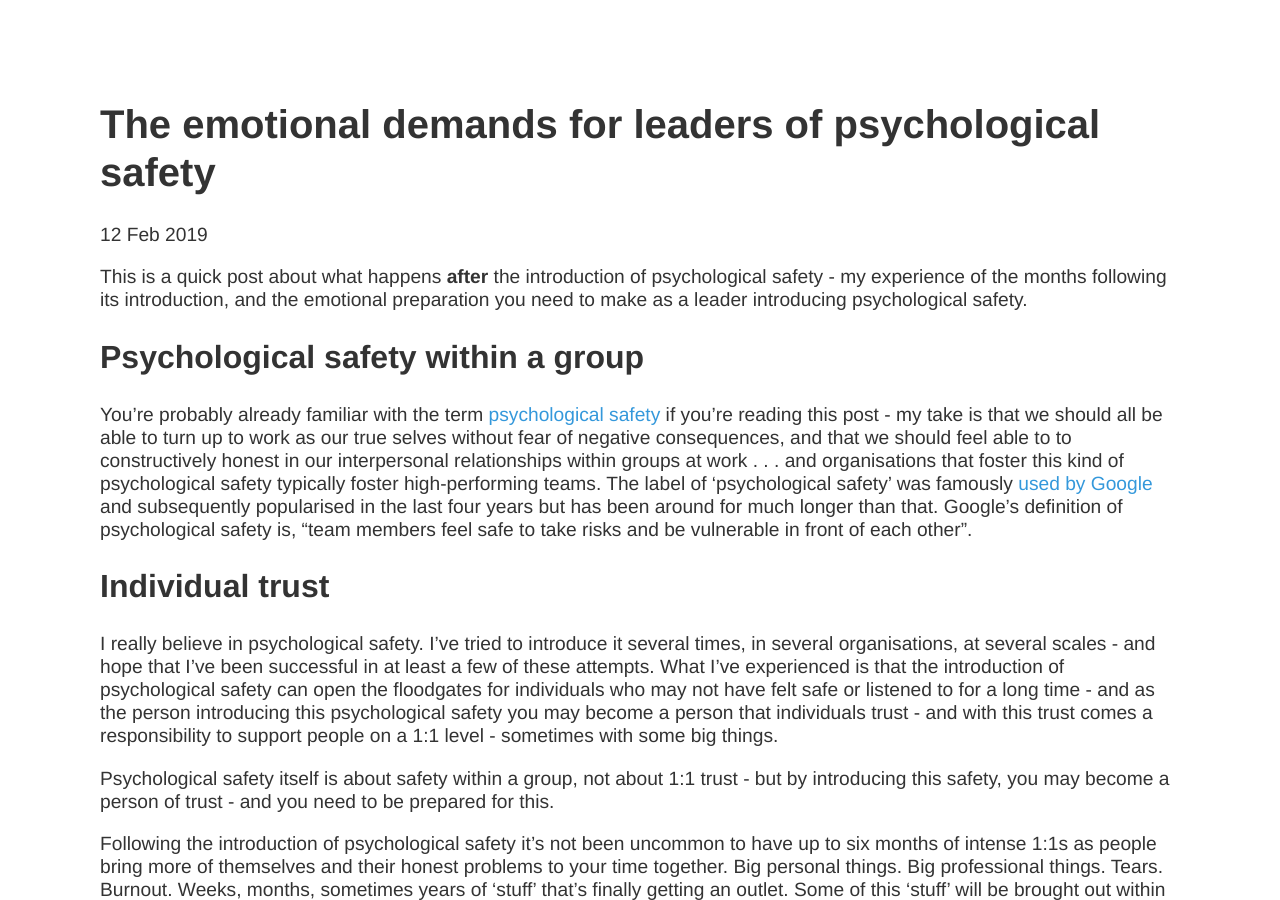
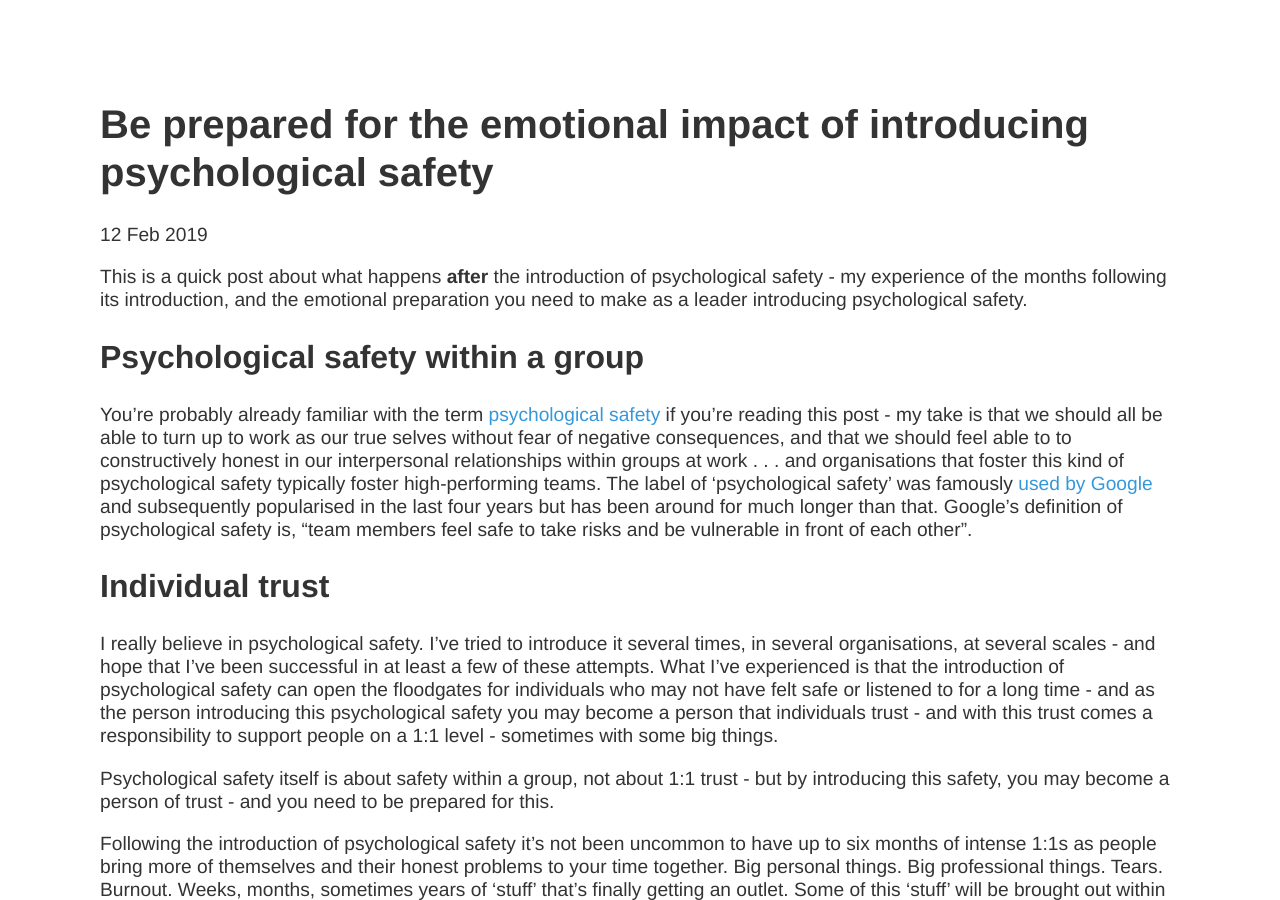
Before and after one commit to scottcolfer/scottcolfer.github.io, a Jekyll site: the page built from _posts/2019-02-12-psychological_safety.md, in a window 1280 px wide and 900 px high. Built offline with Jekyll 4.4.1, drawn with Linux system fonts in a browser that asks for light colours.

Commit message:
Update 2019-02-12-psychological_safety.md

```diff
--- a/_posts/2019-02-12-psychological_safety.md
+++ b/_posts/2019-02-12-psychological_safety.md
@@ -1,6 +1,6 @@
 ---
 layout: post
-title: "The emotional demands for leaders of psychological safety"
+title: "Be prepared for the emotional impact of introducing psychological safety"
 date: 2019-02-12
 ---
 
```
